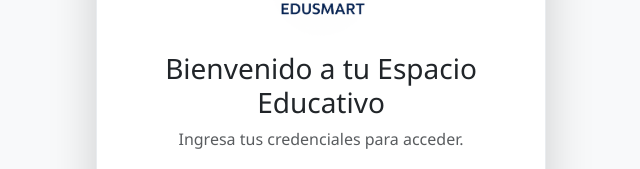
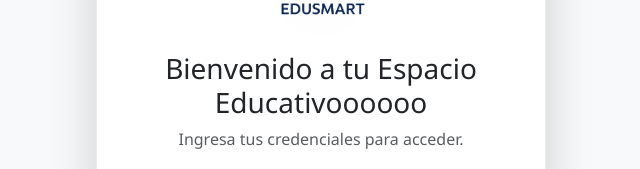
Before and after one commit to Checho2703/Proyecto3, an Angular app in the folder frontend/: page /login in a window 1280 px wide. Shown: the part 200-369 px from the top of the page, without its empty margins (319-959 px from the left). Built offline with nearby package versions, Linux system fonts and the light colour scheme.

Commit message:
prueba cd

```diff
--- a/frontend/src/app/login/login.component.html
+++ b/frontend/src/app/login/login.component.html
@@ -2,7 +2,7 @@
   <div class="login-card card shadow-lg p-4 p-md-5">
     <div class="card-header bg-white border-0 text-center pb-0">
       <img src="assets/logo.png" alt="Logo de la Plataforma Educativa" class="img-fluid mb-3" style="max-width: 100px;">
-      <h1 class="h3 text-dark">Bienvenido a tu Espacio Educativo</h1>
+      <h1 class="h3 text-dark">Bienvenido a tu Espacio Educativoooooo</h1>
       <p class="text-muted mb-4">Ingresa tus credenciales para acceder.</p>
     </div>
 
```
